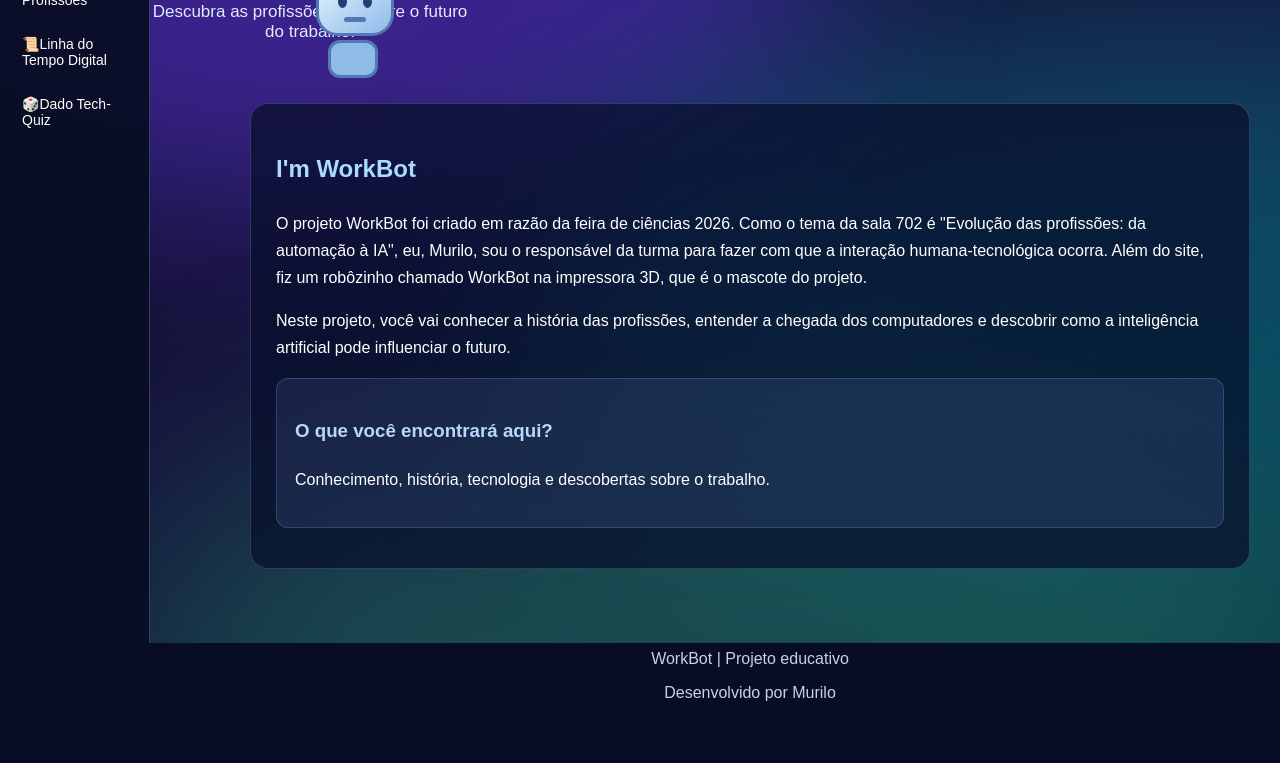
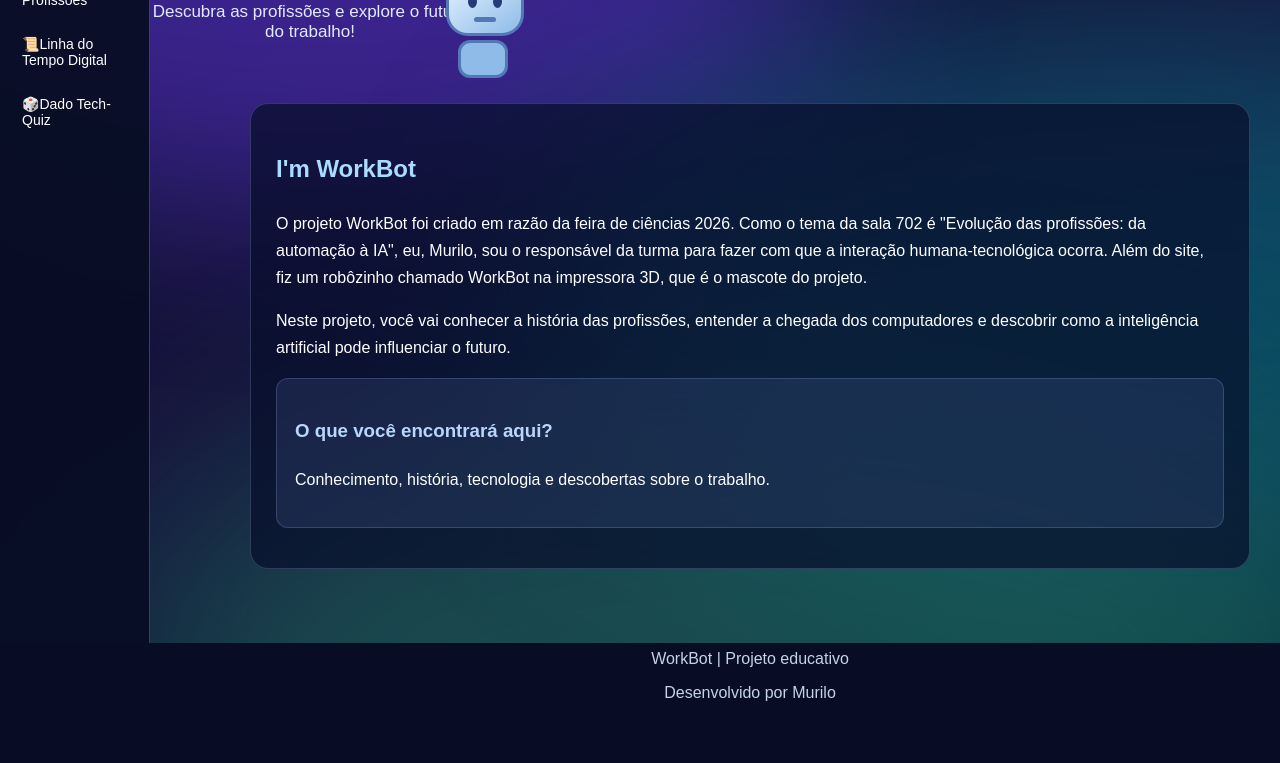
Before and after one commit to murilodslessa-arch/WorkBot, a plain HTML site: page index.html in a window 1280 px wide. Shown: the part 157-920 px from the top of the page. Drawn offline with Linux system fonts and the light colour scheme.

Commit message:
Update index.html

```diff
--- a/index.html
+++ b/index.html
@@ -180,7 +180,7 @@ header {
 /* MASCOTE ROBÔ */
 .robo {
   position: relative;
-  right: 150px;
+  right: 20px;
   top: 35px;
   width: 50px;
   height: 115px;
```
